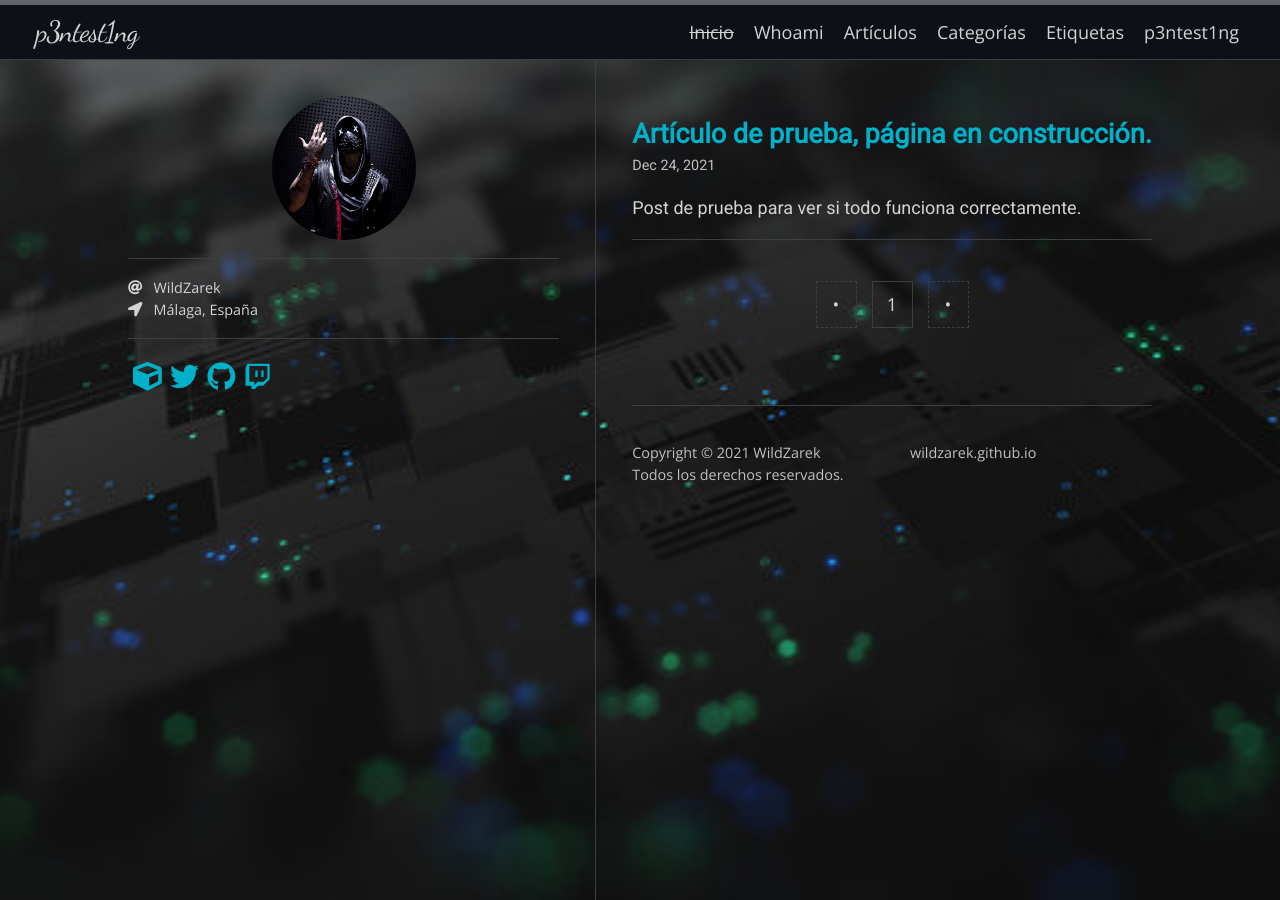
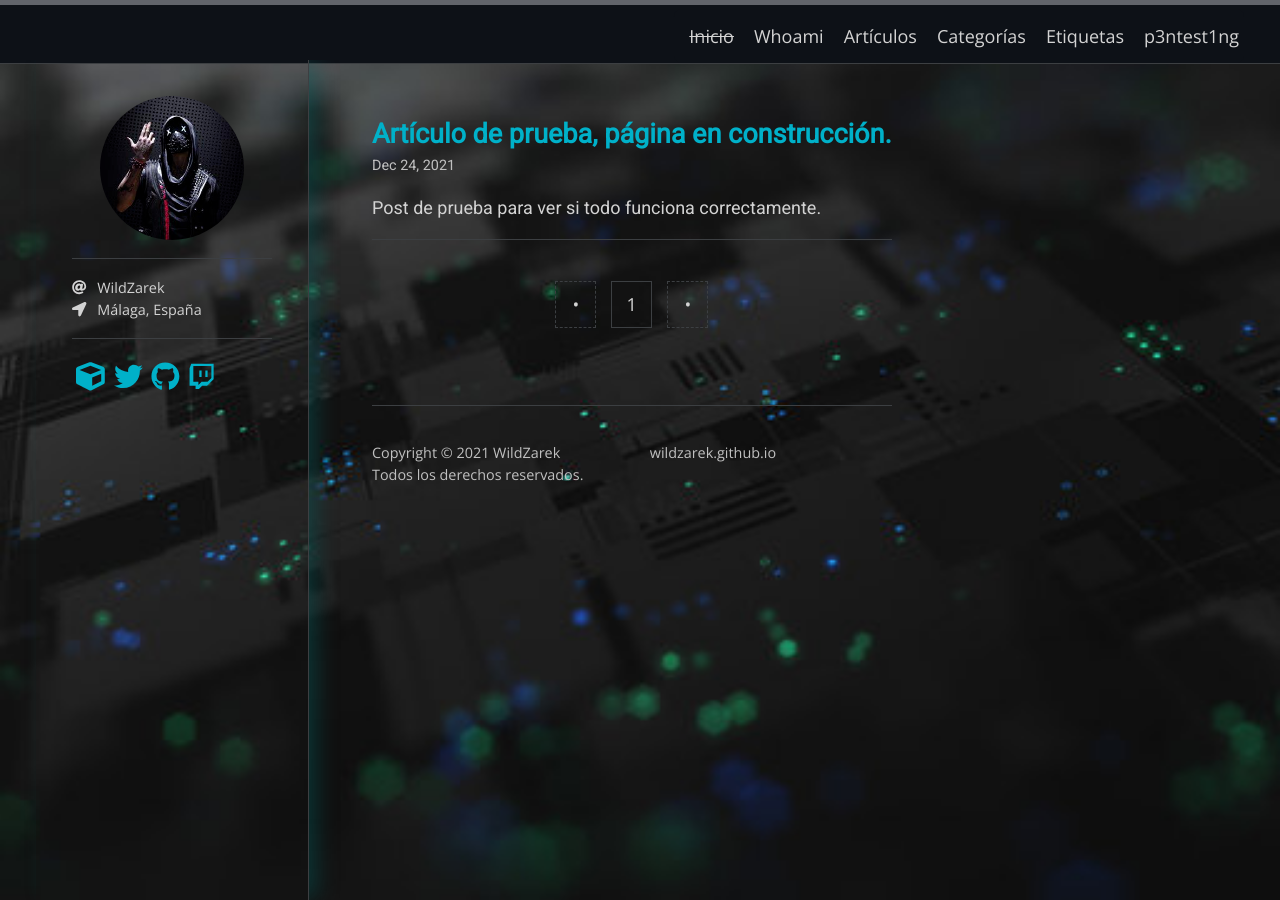
Before and after one commit to WildZarek/wildzarek.github.io, a Jekyll site: the page built from index.html, in a window 1280 px wide. Built offline with Jekyll 4.4.1, drawn with Linux system fonts in a browser that asks for light colours; nearby versions of some CDN libraries; some web fonts are replaced; the list of posts is cut into pages by our own code.

Commit message:
visual changes

```diff
--- a/_sass/hamilton/layout.scss
+++ b/_sass/hamilton/layout.scss
@@ -17,6 +17,13 @@
   border-bottom: 1px solid;
   min-height: $base-font-size * 3;
   line-height: $base-font-size * 3;
+  height: 50px;
+
+  padding-left: 15%;
+  //padding-right: 1%;
+
+  padding-top: 4px;
+  padding-bottom: auto;
 
   @include media-query($on-small) {
     display: flex;
@@ -25,7 +32,8 @@
 
 .site-sidebar-button {
   position: absolute;
-  top: 3px;
+  float: left;
+  top: 22px;
   left: $spacing-unit / 2;
 
   img {
@@ -40,6 +48,7 @@
 }
 
 .site-title {
+  display: none;
   @include relative-font-size(1.625);
   font-family: $handwriting-font-family;
   letter-spacing: -1px;
@@ -47,7 +56,8 @@
   float: left;
 
   @include media-query($on-small) {
-    float: center;
+    //float: center;
+    display:none;
   }
 }
 
@@ -179,9 +189,15 @@
 /**
  * Site body
  */
+
+// Grid Nombre + Main
+// Tabla
 .site-body {
+  //background-color: #ffffff;
+
+  margin-left: 0em;
   display: grid;
-  grid-template-columns: calc(#{$content-width} * 0.24) 1fr;
+  grid-template-columns: 300px 1fr; //calc(#{$content-width} * 0.24) 1fr;
   overflow: hidden;
 
   @include media-query($on-medium) {
@@ -197,19 +213,33 @@
  * Site sidebar
  */
 .site-sidebar {
+
+  width: 200px;
+
+  //background-color: #ffffff;
+  margin-right: 0;
+
   padding: $spacing-unit;
+
   border-right: 1px solid;
+
+  box-shadow: 10px 0 20px -2px rgba(0, 100, 100, .4);
+
   @include relative-font-size(0.8);
 
   @include media-query($on-medium) {
     padding: $spacing-unit / 2;
     @include relative-font-size(0.6);
+
+    box-shadow: none;
   }
 
   @include media-query($on-small) {
     display: none;
-    border-right: none;
+    border-right: 0;
     border-bottom: 1px solid;
+
+    margin-left: 10%;
   }
 
   @media screen and (min-width: $on-small) {
@@ -322,6 +352,10 @@ ul.social-icons {
 .site-main {
   flex: 1 0 auto;
   overflow-y: scroll;
+
+  margin-left: 0;
+
+  //background-color: #ffffff;
 
   // Hide scrollbar for IE, Edge and Firefox
   -ms-overflow-style: none;  // IE and Edge
```
